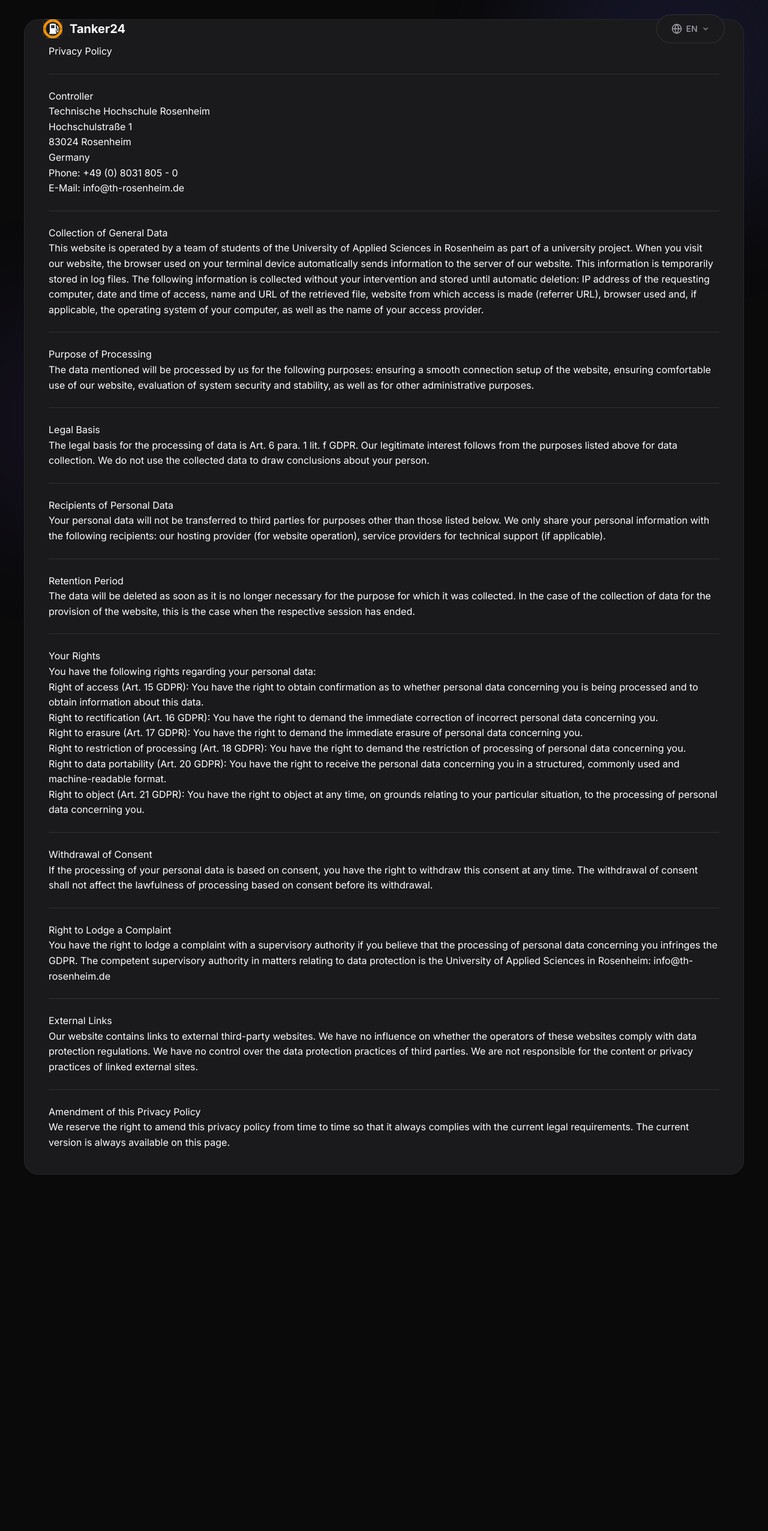
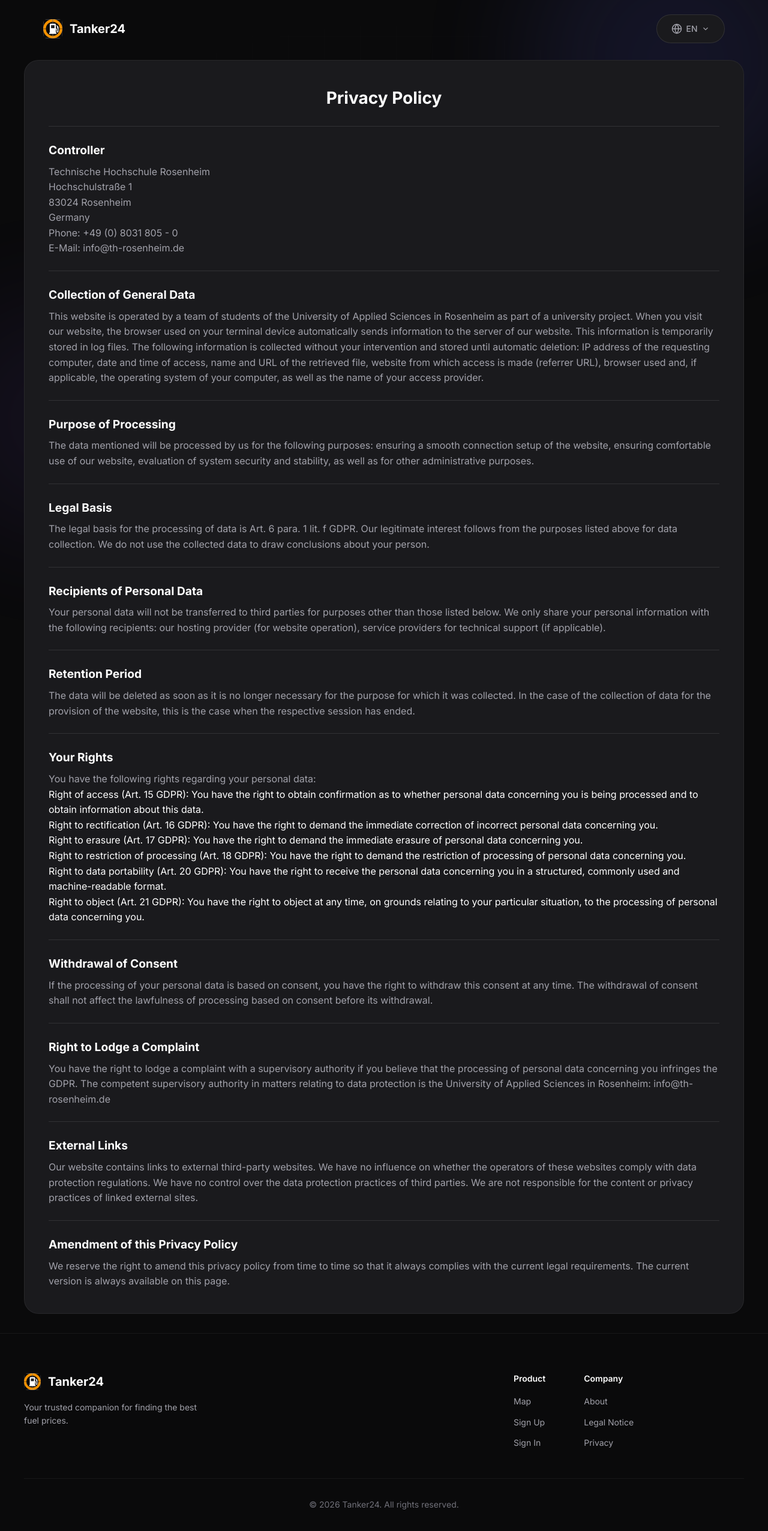
Before and after one commit to SQS-THRO/Tanker24, a SvelteKit app in the folder frontend/app/: page /privacy in a window 1280 px wide. Shown: the whole page at 60% size. Before the commit the page ends 1990 px from the top, so only its background shows below. Built offline with nearby package versions, Linux system fonts and the light colour scheme; no server answers.

Commit message:
styling and Footer to component

```diff
--- a/frontend/app/src/app.css
+++ b/frontend/app/src/app.css
@@ -123,6 +123,12 @@
 }
 
 @layer components {
+	.content-centered {
+		display: flex;
+		align-items: center;
+		flex-direction: column;
+		min-height: 100vh;
+	}
 	.glass {
 		background: rgba(20, 20, 22, 0.8);
 		backdrop-filter: blur(20px);
@@ -640,6 +646,23 @@
 		border-radius: var(--radius-xl);
 		padding: 2.5rem;
 		animation: slideUp 0.5s ease forwards;
+	}
+
+	.content-card h1 {
+		text-align: center;
+		font-size: 1.75rem;
+		font-weight: 700;
+		margin-bottom: 0.5rem;
+	}
+
+	.content-card h2 {
+		font-size: 1.2rem;
+		font-weight: 700;
+		margin-bottom: 0.5rem;
+	}
+
+	.content-card p {
+		color: var(--text-secondary);
 	}
 
 	.profile-wrapper {
--- /dev/null
+++ b/frontend/app/src/lib/components/Footer.svelte
@@ -0,0 +1,34 @@
+<script lang="ts">
+	import { resolve } from '$app/paths';
+	import Logo from '$lib/components/Logo.svelte';
+	import { t } from '$lib/stores/locale';
+</script>
+
+<footer class="footer">
+	<div class="footer-content">
+		<div class="footer-brand">
+			<div class="navbar-logo">
+				<Logo size={28} />
+				<span>Tanker24</span>
+			</div>
+			<p>{$t.footer.brand}</p>
+		</div>
+		<div class="footer-links">
+			<div class="footer-column">
+				<h4>{$t.footer.product}</h4>
+				<a href={resolve('/map')}>{$t.footer.map}</a>
+				<a href={resolve('/register')}>{$t.footer.signUp}</a>
+				<a href={resolve('/login')}>{$t.footer.signIn}</a>
+			</div>
+			<div class="footer-column">
+				<h4>{$t.footer.company}</h4>
+				<a href={resolve('/')}>{$t.footer.about}</a>
+				<a href={resolve('/impressum')}>{$t.footer.impressum}</a>
+				<a href={resolve('/privacy')}>{$t.footer.privacy}</a>
+			</div>
+		</div>
+	</div>
+	<div class="footer-bottom">
+		<p>&copy; {$t.footer.copyright}</p>
+	</div>
+</footer>
--- a/frontend/app/src/routes/+page.svelte
+++ b/frontend/app/src/routes/+page.svelte
@@ -1,7 +1,7 @@
 <script lang="ts">
 	import { resolve } from '$app/paths';
 	import Navbar from '$lib/components/Navbar.svelte';
-	import Logo from '$lib/components/Logo.svelte';
+	import Footer from '$lib/components/Footer.svelte';
 	import { t } from '$lib/stores/locale';
 
 	const featureKeys = [
@@ -96,33 +96,5 @@
 			<a href={resolve('/register')} class="btn btn-primary btn-lg">{$t.cta.getStartedFree}</a>
 		</div>
 	</section>
-
-	<footer class="footer">
-		<div class="footer-content">
-			<div class="footer-brand">
-				<div class="navbar-logo">
-					<Logo size={28} />
-					<span>Tanker24</span>
-				</div>
-				<p>{$t.footer.brand}</p>
-			</div>
-			<div class="footer-links">
-				<div class="footer-column">
-					<h4>{$t.footer.product}</h4>
-					<a href={resolve('/map')}>{$t.footer.map}</a>
-					<a href={resolve('/register')}>{$t.footer.signUp}</a>
-					<a href={resolve('/login')}>{$t.footer.signIn}</a>
-				</div>
-				<div class="footer-column">
-					<h4>{$t.footer.company}</h4>
-					<a href={resolve('/')}>{$t.footer.about}</a>
-					<a href={resolve('/impressum')}>{$t.footer.impressum}</a>
-					<a href={resolve('/privacy')}>{$t.footer.privacy}</a>
-				</div>
-			</div>
-		</div>
-		<div class="footer-bottom">
-			<p>&copy; {$t.footer.copyright}</p>
-		</div>
-	</footer>
+	<Footer />
 </main>
--- a/frontend/app/src/routes/account/+page.svelte
+++ b/frontend/app/src/routes/account/+page.svelte
@@ -4,6 +4,7 @@
 	import { authService } from '$lib/services/auth_api';
 	import { goto } from '$app/navigation';
 	import Navbar from '$lib/components/Navbar.svelte';
+	import Footer from '$lib/components/Footer.svelte';
 	import { t } from '$lib/stores/locale';
 	import { themeStore, GLOBAL_THEMES, COLOR_BLIND_OPTIONS, CVD_PALETTES, type ThemePalette, type GlobalTheme } from '$lib/stores/theme';
 
@@ -209,3 +210,4 @@
 		{/if}
 	</div>
 </main>
+<Footer />
--- a/frontend/app/src/routes/impressum/+page.svelte
+++ b/frontend/app/src/routes/impressum/+page.svelte
@@ -1,10 +1,11 @@
 <script lang="ts">
 	import { resolve } from '$app/paths';
 	import Navbar from '$lib/components/Navbar.svelte';
+	import Footer from '$lib/components/Footer.svelte';
 	import { t } from '$lib/stores/locale';
 </script>
 
-<main>
+<main class="content-centered">
 	<div class="background">
 		<div class="gradient-orb orb-1"></div>
 		<div class="gradient-orb orb-2"></div>
@@ -13,7 +14,7 @@
 
 	<Navbar showMapLink={false} showAuthButtons={false} />
 
-	<div class="container">
+	<div class="container mt-12 mb-0  pb-2">
 		<div class="content-card">
 			<h1>{$t.impressum.pageTitle}</h1>
 			<div class="divider-nogap"></div>
@@ -22,7 +23,7 @@
 			<br />
 			<p>{$t.impressum.contactAdress}</p>
 			<br />
-			<p class="bolder">{$t.impressum.contactRepresentativeHeading}</p>
+			<p class="font-bold">{$t.impressum.contactRepresentativeHeading}</p>
 			<p>{$t.impressum.contactRepresentative}</p>
 
 			<div class="divider-nogap"></div>
@@ -46,3 +47,4 @@
 		</div>
 	</div>
 </main>
+<Footer />
--- a/frontend/app/src/routes/login/+page.svelte
+++ b/frontend/app/src/routes/login/+page.svelte
@@ -3,6 +3,7 @@
 	import { authService } from '$lib/services/auth_api';
 	import { goto } from '$app/navigation';
 	import Navbar from '$lib/components/Navbar.svelte';
+	import Footer from '$lib/components/Footer.svelte';
 	import { t } from '$lib/stores/locale';
 
 	let email = $state('');
@@ -46,7 +47,7 @@
 	}
 </script>
 
-<main>
+<main class="content-centered">
 	<div class="background">
 		<div class="gradient-orb orb-1"></div>
 		<div class="gradient-orb orb-2"></div>
@@ -166,3 +167,4 @@
 		</div>
 	</div>
 </main>
+<Footer />
--- a/frontend/app/src/routes/privacy/+page.svelte
+++ b/frontend/app/src/routes/privacy/+page.svelte
@@ -1,5 +1,6 @@
 <script lang="ts">
 	import Navbar from '$lib/components/Navbar.svelte';
+	import Footer from '$lib/components/Footer.svelte';
 	import { t } from '$lib/stores/locale';
 </script>
 
@@ -12,7 +13,7 @@
 
 	<Navbar showMapLink={false} showAuthButtons={false} />
 
-	<div class="container">
+	<div class="container mt-17">
 		<div class="content-card">
 			<h1>{$t.privacy.pageTitle}</h1>
 
@@ -103,3 +104,4 @@
 		</div>
 	</div>
 </main>
+<Footer />
--- a/frontend/app/src/routes/register/+page.svelte
+++ b/frontend/app/src/routes/register/+page.svelte
@@ -3,6 +3,7 @@
 	import { authService } from '$lib/services/auth_api';
 	import { goto } from '$app/navigation';
 	import Navbar from '$lib/components/Navbar.svelte';
+	import Footer from '$lib/components/Footer.svelte';
 	import { t } from '$lib/stores/locale';
 
 	let last_name = $state('');
@@ -75,7 +76,7 @@
 	}
 </script>
 
-<main>
+<main class="content-centered">
 	<div class="background">
 		<div class="gradient-orb orb-1"></div>
 		<div class="gradient-orb orb-2"></div>
@@ -333,3 +334,4 @@
 		</div>
 	</div>
 </main>
+<Footer />
```
